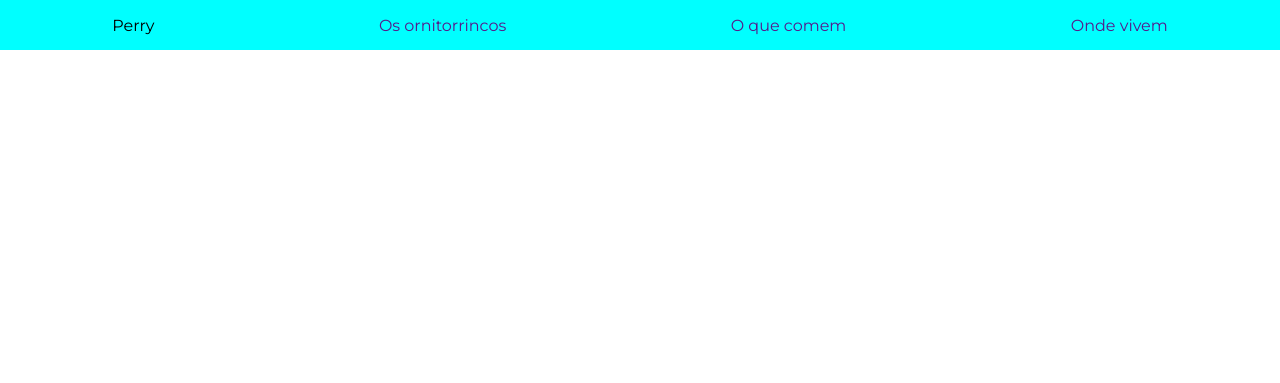
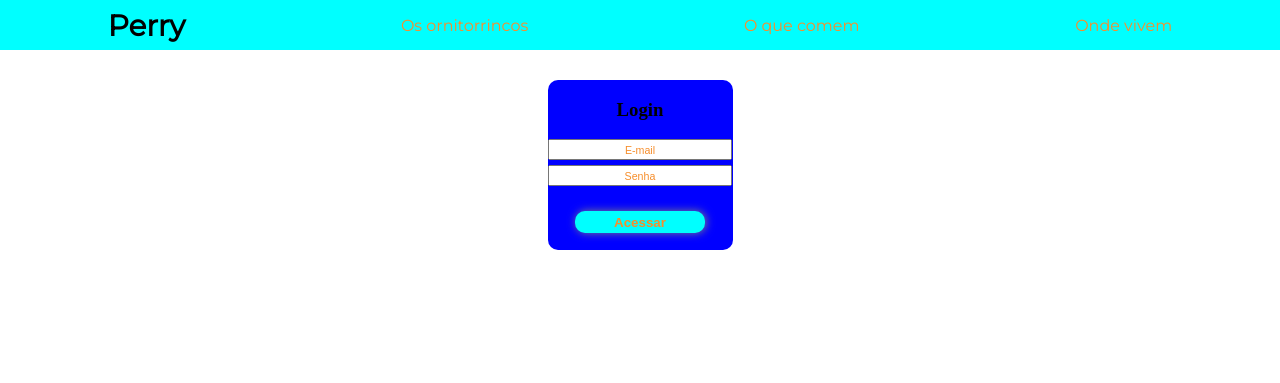
Before and after one commit to bianca-1997/102-css, a plain HTML site: page index.html in a window 1280 px wide. Drawn offline with Linux system fonts and the light colour scheme.

Commit message:
Adicionar janela de login

```diff
--- a/index.html
+++ b/index.html
@@ -16,5 +16,13 @@
         <a href="">O que comem</a>
         <a href="">Onde vivem</a>
     </nav>
+    <section>
+        <div>
+            <h3>Login</h3>
+            <input placeholder="E-mail"type="email" name="" id="">
+            <input placeholder="Senha"type="password" name="" id="">
+            <input type="submit" value="Acessar">
+        </div>
+    </section>
 </body>
 </html>
--- a/style.css
+++ b/style.css
@@ -9,8 +9,8 @@ nav{
     justify-content: space-around;
 }
 
-a{
-    color: rgb (246, 142, 44);
+nav a{
+    color: rgb(246, 142, 44);
     text-decoration: none;
  font-family: 'Montserrat', sans-serif;
 }
@@ -19,7 +19,61 @@ nav a:first-child{
     color: black;
 
 }
+nav a:hover{
+    color: rgb(246, 142, 44);
+text-decoration: underline;
+
+}
 nav a:nth-child(1){
     color-adjust: blue;
+    font-size: 22pt;
+    font-weight: 900;
 
 }
+section {
+
+}
+
+section {
+   height: 300px;
+   margin-top: 30px;
+    display: flex;
+    justify-content: center;
+}
+
+section div{
+    display: flex;
+    flex-direction: column;
+    background-color: blue;
+    height: 170px;
+    align-items: center;
+    border-radius: 10px;
+    }
+    div input{
+        margin-bottom: 5px;
+        width: 95%;
+    }
+    section div input:focus{
+       background-color:  rgb(246, 142, 44);
+    }
+    :focus{
+        background-color:  rgb(246, 142, 44);
+    }
+
+    ::placeholder{
+        color:  rgb(246, 142, 44);
+        font-size: 8pt;
+        text-align: center;
+    }
+
+    div input:nth-child(4){
+        margin-top: 20px;
+        width: 70%;
+        height: 22px;
+        background-color: aqua;
+        border: none;
+        border-radius: 10px;
+        box-shadow: 1px 0px 9px grey;
+        color:  rgb(246, 142, 44);
+        font-weight: 900;
+    }
```
